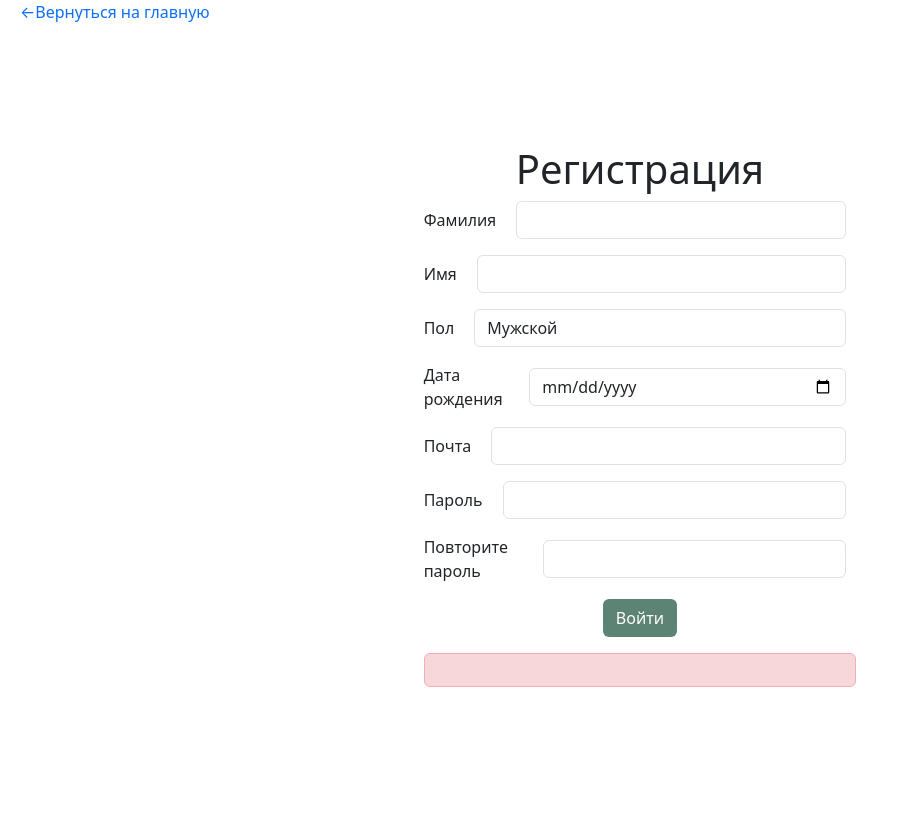
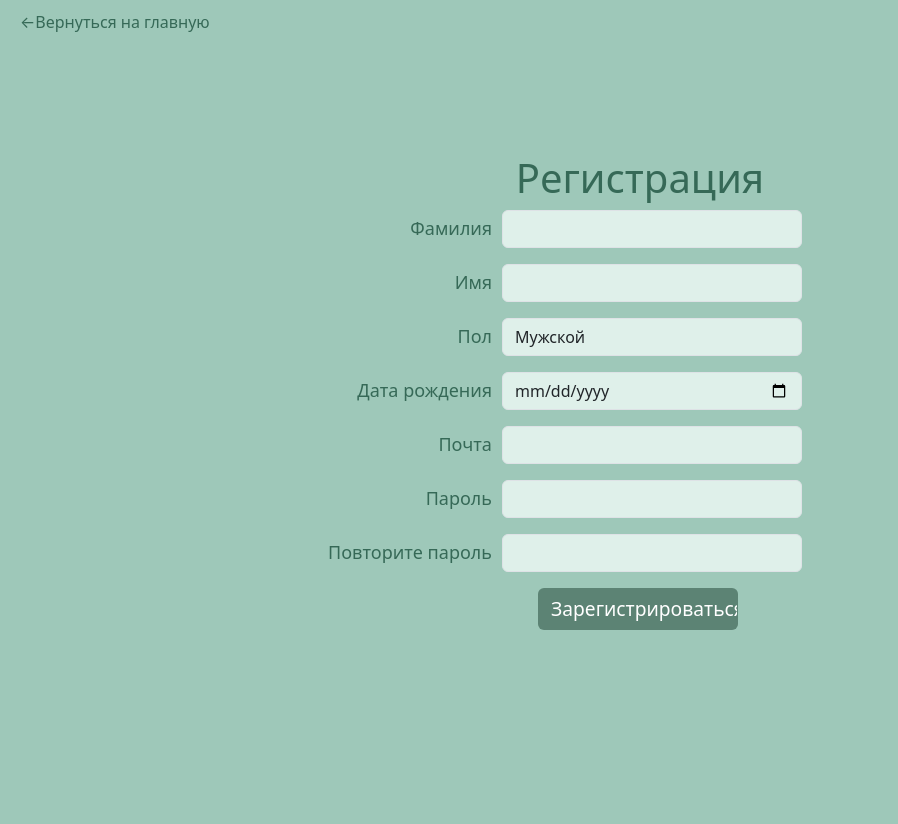
Before and after one commit to kokakolia/WEB_YL_Seilings, a Flask app: page /registration in a window 1280 px wide. Shown: the whole page, without its empty margins (0-898 px from the left). After the commit the page ends 630 px from the top, so only its background shows below. Run offline with Flask 3, Linux system fonts and the light colour scheme.

Commit message:
almost final commit

```diff
--- a/bot.py
+++ b/bot.py
@@ -1,6 +1,6 @@
 import os
 
-from telegram import Bot
+from telegram._bot import Bot
 
 import logging
 import asyncio
--- a/forms.py
+++ b/forms.py
@@ -18,7 +18,7 @@ class RegisterForm(FlaskForm):
     b_day = DateField('Дата рождения', validators=[DataRequired()])
     password = PasswordField('Пароль', validators=[DataRequired()])
     password_again = PasswordField('Повторите пароль', validators=[DataRequired()])
-    submit = SubmitField('Войти')
+    submit = SubmitField('Зарегистрироваться')
 
 
 class VerifyForm(FlaskForm):
--- a/main.py
+++ b/main.py
@@ -4,14 +4,13 @@ from flask_mail import Message, Mail
 from forms import LoginForm, RegisterForm, VerifyForm
 from data import db_session
 from data.users import User
-from flask_login import login_user, LoginManager, logout_user, login_required
 from bot import bot_send_order
 from flask_login import login_user, LoginManager, login_required, logout_user
 from random import randint
 from dotenv import load_dotenv
 import os
 
-load_dotenv()
+load_dotenv('dat.env')
 
 
 app = Flask(__name__, template_folder='static/templates')
--- a/static/styles/reg-styles.css
+++ b/static/styles/reg-styles.css
@@ -3,6 +3,33 @@
     justify-content: center;
     align-items: center;
     min-height: 100vh;
+}
+
+.main-container {
+    background: #9ec8b9;
+
+}
+
+body > a {
+    position: absolute;
+    color: #366957;
+    margin-top: 10px
+}
+
+body > h1 {
+    margin-bottom: 10px
+}
+
+.reg > a {
+    color: #366957
+}
+
+input:not([type='submit']) {
+    background: #dff0ea !important
+}
+
+* {
+    color: #366957
 }
 
 .row > div > div > *{
@@ -20,6 +47,36 @@
     background-color: #5C8374;
     color: black;
     align-self: center;
+}
+
+.reg-form > p {
+    display: flex;
+    flex-direction: row;
+    justify-content: right;
+    gap: 10px;
+    align-items: center;
+    margin-right: 150px
+}
+
+.reg-form > p > input[type='submit'] {
+    margin-left: 210px
+}
+
+.reg-form > p > label {
+    font-size: large
+}
+
+.reg-form > p > input {
+    width: 300px
+}
+
+.reg-form > p > select{
+    width: 300px;
+    background: #dff0ea !important
+}
+
+.reg-form > .btn {
+    text-color: #366957
 }
 
 .reg_form > * {
@@ -44,16 +101,30 @@
 p {
     display: flex;
     flex-direction: row;
-    justify-content: center;
+    justify-content: space-between;
     gap: 10px;
     align-items: center;
 }
+
+.remember_me {
+    justify-content: center
+}
+
+
 
 .form {
     display: flex;
     justify-content: center;
     flex-direction: column;
-    min-width: 400px;
+    gap: 5px
+}
+
+.form > p > input[type='text'] {
+    width: 300px
+}
+
+.reg-form > p > input {
+    width: 300px
 }
 
 .reg {
--- a/static/templates/register.html
+++ b/static/templates/register.html
@@ -2,27 +2,27 @@
 
 {% block content %}
 <h1>Регистрация</h1>
-<form action="" method="post">
+<form action="" method="post" class="reg-form">
     {{ form.hidden_tag() }}
     <p>
-        {{ form.surname.label }}<br>
-        {{ form.surname(class="form-control") }}<br>
+        {{ form.surname.label }}
+        {{ form.surname(class="form-control") }}
     </p>
     <p>
-        {{ form.name.label }}<br>
-        {{ form.name(class="form-control") }}<br>
+        {{ form.name.label }}
+        {{ form.name(class="form-control") }}
     </p>
     <p>
-        {{ form.sex.label }}<br>
-        {{ form.sex(class="form-control") }}<br>
+        {{ form.sex.label }}
+        {{ form.sex(class="sex form-control") }}
     </p>
     <p>
-        {{ form.b_day.label }}<br>
-        {{ form.b_day(class="form-control") }}<br>
+        {{ form.b_day.label }}
+        {{ form.b_day(class="form-control") }}
     </p>
     <p>
-        {{ form.email.label }}<br>
-        {{ form.email(class="form-control", type="email") }}<br>
+        {{ form.email.label }}
+        {{ form.email(class="form-control", type="email") }}
         {% for error in form.email.errors %}
             <p class="alert alert-danger" role="alert">
                 {{ error }}
@@ -30,8 +30,8 @@
         {% endfor %}
     </p>
     <p>
-        {{ form.password.label }}<br>
-        {{ form.password(class="form-control", type="password") }}<br>
+        {{ form.password.label }}
+        {{ form.password(class="form-control", type="password") }}
         {% for error in form.password.errors %}
             <p class="alert alert-danger" role="alert">
                 {{ error }}
@@ -39,15 +39,17 @@
         {% endfor %}
     </p>
     <p>
-        {{ form.password_again.label }}<br>
-        {{ form.password_again(class="form-control", type="password") }}<br>
+        {{ form.password_again.label }}
+        {{ form.password_again(class="form-control", type="password") }}
         {% for error in form.password_again.errors %}
             <p class="alert alert-danger" role="alert">
                 {{ error }}
             </p>
         {% endfor %}
     </p>
-    <p>{{ form.submit(type="submit", class="btn") }}</p>
-    <div class="alert alert-danger" role="alert">{{message}}</div>
+    <p>{{ form.submit(type="submit", class="btn", style="font-size: larger") }}</p>
+    {% if message %}
+        <div class="alert alert-danger" role="alert">{{message}}</div>
+    {% endif %}
 </form>
 {% endblock %}
```
Also changed, not shown: static/templates/login.html (+8 -6 lines), 1 other file.
